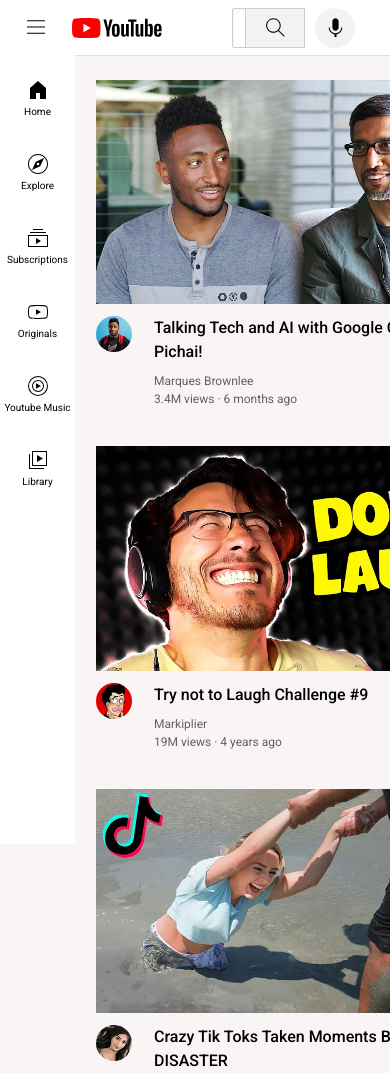
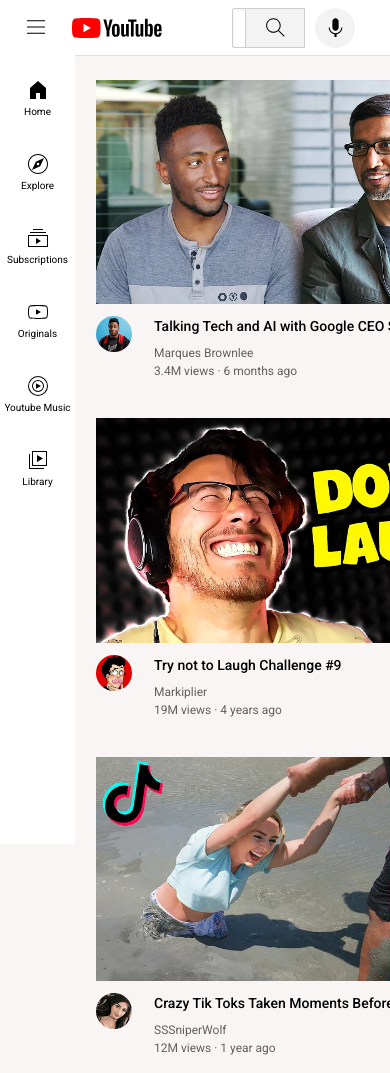
Before and after one commit to Stephy-Crown/Exercise17, a plain HTML site: page index.html in a window 390 px wide. Shown: the top 1073 px of the page. Drawn offline with Linux system fonts and the light colour scheme.

Commit message:
Add files via upload

```diff
--- a/video.css
+++ b/video.css
@@ -62,8 +62,8 @@
     /*Exercise 17a*/
     @media screen and (max-width:1000px){
       .video-title{
-        font-size: 16px;
-        line-height: 24px;
+        font-size: 14px;
+        line-height: 20px;
       }
       p{
         font-size: 14px;
```
